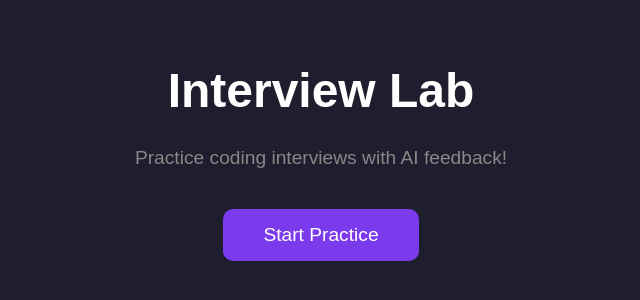
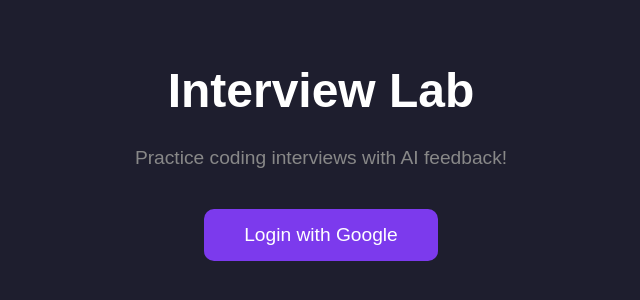
Before and after one commit to naziyabdul/interview-lab, a React (Create React App) app: page / in a window 1280 px wide. Shown: the part 254-554 px from the top of the page, without its empty margins (319-959 px from the left). Built offline with nearby package versions, Linux system fonts and the light colour scheme.

Commit message:
added google login

```diff
--- a/package.json
+++ b/package.json
@@ -9,6 +9,7 @@
     "@testing-library/react": "^16.3.2",
     "@testing-library/user-event": "^13.5.0",
     "axios": "^1.14.0",
+    "firebase": "^12.11.0",
     "react": "^19.2.4",
     "react-dom": "^19.2.4",
     "react-router-dom": "^7.14.0",
--- /dev/null
+++ b/src/firebase.js
@@ -0,0 +1,34 @@
+import { initializeApp } from 'firebase/app';
+import { getAuth, GoogleAuthProvider, signInWithPopup, signOut } from 'firebase/auth';
+import { getAnalytics } from 'firebase/analytics';
+
+const firebaseConfig = {
+  apiKey: "AIzaSyBBbMscy2VK6lbiMtdcray4l5KdbTI9DOE",
+  authDomain: "interview-lab-6fd60.firebaseapp.com",
+  projectId: "interview-lab-6fd60",
+  storageBucket: "interview-lab-6fd60.firebasestorage.app",
+  messagingSenderId: "683254193075",
+  appId: "1:683254193075:web:7c9a7494ed1cf0fcde89c6",
+  measurementId: "G-L2LNZSLL1F"
+};
+
+// Initialize Firebase
+const app = initializeApp(firebaseConfig);
+
+// Analytics (optional)
+const analytics = getAnalytics(app);
+
+// Auth setup
+export const auth = getAuth(app);
+export const googleProvider = new GoogleAuthProvider();
+
+// Google Sign-in
+export const signInWithGoogle = async () => {
+  const result = await signInWithPopup(auth, googleProvider);
+  return result.user;
+};
+
+// Logout
+export const logout = async () => {
+  await signOut(auth);
+};
--- a/src/pages/Home.jsx
+++ b/src/pages/Home.jsx
@@ -1,14 +1,35 @@
-import React from 'react';
+import React, { useState } from 'react';
 import { useNavigate } from 'react-router-dom';
+import { signInWithGoogle } from '../firebase';
 
 function Home() {
   const navigate = useNavigate();
+  const [loading, setLoading] = useState(false);
+  const [error, setError] = useState('');
+
+  const handleLogin = async () => {
+    setLoading(true);
+    try {
+      await signInWithGoogle();
+      navigate('/mode');
+    } catch(err) {
+      setError('Login failed! Please try again.');
+    }
+    setLoading(false);
+  };
+
   return (
     <div style={{display:'flex',flexDirection:'column',alignItems:'center',justifyContent:'center',height:'100vh',backgroundColor:'#1e1e2e',color:'white',fontFamily:'Arial'}}>
       <h1 style={{fontSize:'3rem',marginBottom:'10px'}}>Interview Lab</h1>
-      <p style={{fontSize:'1.2rem',marginBottom:'40px',color:'#888'}}>Practice coding interviews with AI feedback!</p>
-      <button onClick={() => navigate('/mode')} style={{padding:'15px 40px',fontSize:'1.2rem',backgroundColor:'#7c3aed',color:'white',border:'none',borderRadius:'10px',cursor:'pointer'}}>
-        Start Practice
+      <p style={{fontSize:'1.2rem',marginBottom:'40px',color:'#888'}}>
+        Practice coding interviews with AI feedback!
+      </p>
+      {error && <p style={{color:'red',marginBottom:'20px'}}>{error}</p>}
+      <button
+        onClick={handleLogin}
+        disabled={loading}
+        style={{padding:'15px 40px',fontSize:'1.2rem',backgroundColor:'#7c3aed',color:'white',border:'none',borderRadius:'10px',cursor:'pointer',display:'flex',alignItems:'center',gap:'10px'}}>
+        {loading ? 'Logging in...' : 'Login with Google'}
       </button>
     </div>
   );
```
Also changed, not shown: 1 other file (tests, documents, lock files or other folders).
